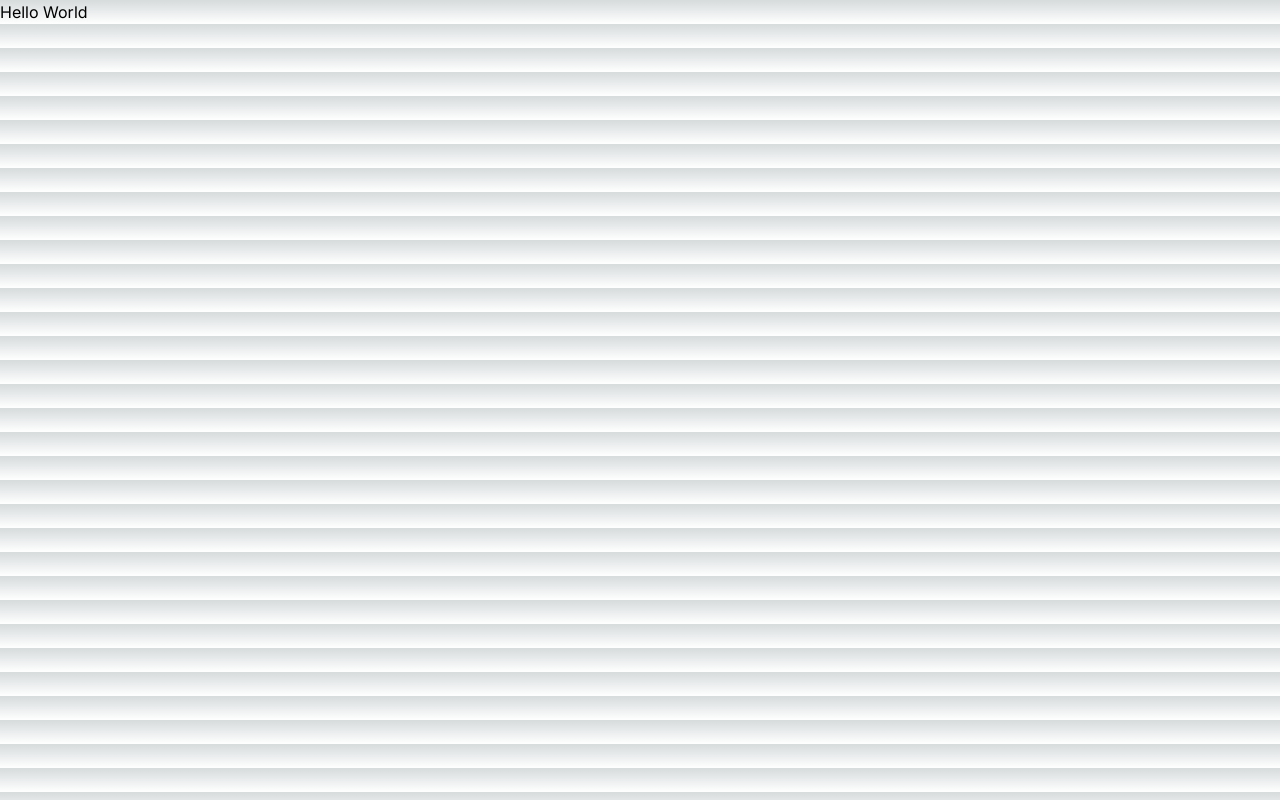
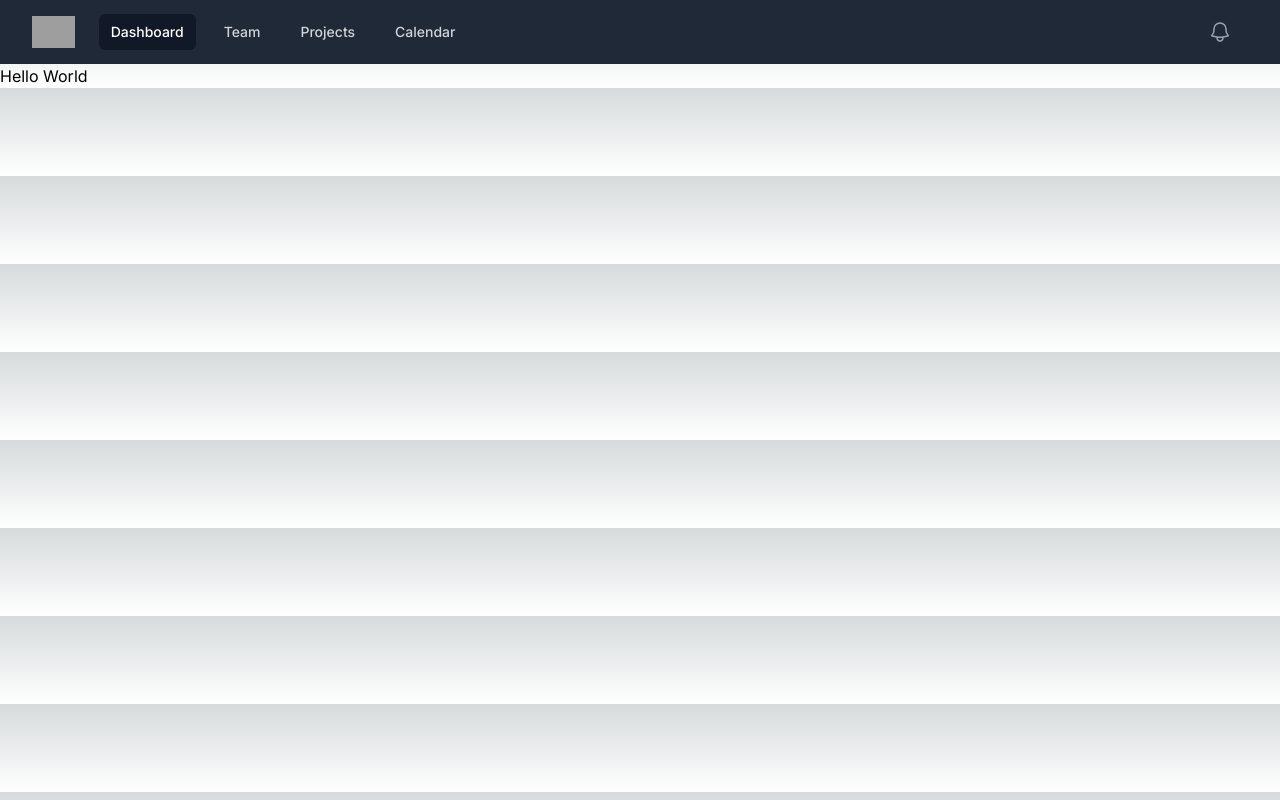
Before and after one commit to open-source-labs/Reactype-web, a Next.js app: page / in a window 1280 px wide. Built offline with nearby package versions, Linux system fonts and the light colour scheme; grey boxes are pictures that could not be loaded.

Commit message:
add navbar

```diff
--- a/next.config.js
+++ b/next.config.js
@@ -1,4 +1,8 @@
 /** @type {import('next').NextConfig} */
-const nextConfig = {}
+const nextConfig = {
+	images: {
+		domains: ['tailwindui.com'],
+	},
+};
 
-module.exports = nextConfig
+module.exports = nextConfig;
--- a/package.json
+++ b/package.json
@@ -9,6 +9,8 @@
 		"lint": "next lint"
 	},
 	"dependencies": {
+		"@headlessui/react": "^1.7.17",
+		"@heroicons/react": "^2.0.18",
 		"@types/node": "20.5.8",
 		"@types/react": "18.2.21",
 		"@types/react-dom": "18.2.7",
--- a/src/app/components/navbar.tsx
+++ b/src/app/components/navbar.tsx
@@ -1,7 +1,167 @@
-import React from 'react';
+'use client';
 
-const navbar = () => {
-	return <div>navbar</div>;
-};
+import { Bars3Icon, BellIcon, XMarkIcon } from '@heroicons/react/24/outline';
+import { Disclosure, Menu, Transition } from '@headlessui/react';
 
-export default navbar;
+import { Fragment } from 'react';
+import Image from 'next/image';
+
+const navigation = [
+	{ name: 'Dashboard', href: '#', current: true },
+	{ name: 'Team', href: '#', current: false },
+	{ name: 'Projects', href: '#', current: false },
+	{ name: 'Calendar', href: '#', current: false },
+];
+
+function classNames(...classes: (string | undefined | null | false)[]): string {
+	return classes.filter(Boolean).join(' ');
+}
+
+export default function Example() {
+	return (
+		<Disclosure as="nav" className="bg-gray-800">
+			{({ open }) => (
+				<>
+					<div className="mx-auto max-w-7xl px-2 sm:px-6 lg:px-8">
+						<div className="relative flex h-16 items-center justify-between">
+							<div className="absolute inset-y-0 left-0 flex items-center sm:hidden">
+								{/* Mobile menu button*/}
+								<Disclosure.Button className="relative inline-flex items-center justify-center rounded-md p-2 text-gray-400 hover:bg-gray-700 hover:text-white focus:outline-none focus:ring-2 focus:ring-inset focus:ring-white">
+									<span className="absolute -inset-0.5" />
+									<span className="sr-only">Open main menu</span>
+									{open ? (
+										<XMarkIcon className="block h-6 w-6" aria-hidden="true" />
+									) : (
+										<Bars3Icon className="block h-6 w-6" aria-hidden="true" />
+									)}
+								</Disclosure.Button>
+							</div>
+							<div className="flex flex-1 items-center justify-center sm:items-stretch sm:justify-start">
+								<div className="flex flex-shrink-0 items-center">
+									<Image
+										className="h-8 w-auto"
+										width={200}
+										height={200}
+										src="https://tailwindui.com/img/logos/mark.svg?color=indigo&shade=500"
+										alt="Your Company"
+									/>
+								</div>
+								<div className="hidden sm:ml-6 sm:block">
+									<div className="flex space-x-4">
+										{navigation.map((item) => (
+											<a
+												key={item.name}
+												href={item.href}
+												className={classNames(
+													item.current
+														? 'bg-gray-900 text-white'
+														: 'text-gray-300 hover:bg-gray-700 hover:text-white',
+													'rounded-md px-3 py-2 text-sm font-medium'
+												)}
+												aria-current={item.current ? 'page' : undefined}
+											>
+												{item.name}
+											</a>
+										))}
+									</div>
+								</div>
+							</div>
+							<div className="absolute inset-y-0 right-0 flex items-center pr-2 sm:static sm:inset-auto sm:ml-6 sm:pr-0">
+								<button
+									type="button"
+									className="relative rounded-full bg-gray-800 p-1 text-gray-400 hover:text-white focus:outline-none focus:ring-2 focus:ring-white focus:ring-offset-2 focus:ring-offset-gray-800"
+								>
+									<span className="absolute -inset-1.5" />
+									<span className="sr-only">View notifications</span>
+									<BellIcon className="h-6 w-6" aria-hidden="true" />
+								</button>
+
+								{/* Profile dropdown */}
+								<Menu as="div" className="relative ml-3">
+									<div>
+										<Menu.Button className="relative flex rounded-full bg-gray-800 text-sm focus:outline-none focus:ring-2 focus:ring-white focus:ring-offset-2 focus:ring-offset-gray-800">
+											<span className="absolute -inset-1.5" />
+											<span className="sr-only">Open user menu</span>
+										</Menu.Button>
+									</div>
+									<Transition
+										as={Fragment}
+										enter="transition ease-out duration-100"
+										enterFrom="transform opacity-0 scale-95"
+										enterTo="transform opacity-100 scale-100"
+										leave="transition ease-in duration-75"
+										leaveFrom="transform opacity-100 scale-100"
+										leaveTo="transform opacity-0 scale-95"
+									>
+										<Menu.Items className="absolute right-0 z-10 mt-2 w-48 origin-top-right rounded-md bg-white py-1 shadow-lg ring-1 ring-black ring-opacity-5 focus:outline-none">
+											<Menu.Item>
+												{({ active }) => (
+													<a
+														href="#"
+														className={classNames(
+															active ? 'bg-gray-100' : '',
+															'block px-4 py-2 text-sm text-gray-700'
+														)}
+													>
+														Your Profile
+													</a>
+												)}
+											</Menu.Item>
+											<Menu.Item>
+												{({ active }) => (
+													<a
+														href="#"
+														className={classNames(
+															active ? 'bg-gray-100' : '',
+															'block px-4 py-2 text-sm text-gray-700'
+														)}
+													>
+														Settings
+													</a>
+												)}
+											</Menu.Item>
+											<Menu.Item>
+												{({ active }) => (
+													<a
+														href="#"
+														className={classNames(
+															active ? 'bg-gray-100' : '',
+															'block px-4 py-2 text-sm text-gray-700'
+														)}
+													>
+														Sign out
+													</a>
+												)}
+											</Menu.Item>
+										</Menu.Items>
+									</Transition>
+								</Menu>
+							</div>
+						</div>
+					</div>
+
+					<Disclosure.Panel className="sm:hidden">
+						<div className="space-y-1 px-2 pb-3 pt-2">
+							{navigation.map((item) => (
+								<Disclosure.Button
+									key={item.name}
+									as="a"
+									href={item.href}
+									className={classNames(
+										item.current
+											? 'bg-gray-900 text-white'
+											: 'text-gray-300 hover:bg-gray-700 hover:text-white',
+										'block rounded-md px-3 py-2 text-base font-medium'
+									)}
+									aria-current={item.current ? 'page' : undefined}
+								>
+									{item.name}
+								</Disclosure.Button>
+							))}
+						</div>
+					</Disclosure.Panel>
+				</>
+			)}
+		</Disclosure>
+	);
+}
--- a/src/app/layout.tsx
+++ b/src/app/layout.tsx
@@ -2,6 +2,7 @@
 
 import { Inter } from 'next/font/google';
 import type { Metadata } from 'next';
+import Navbar from './components/Navbar';
 
 const inter = Inter({ subsets: ['latin'] });
 
@@ -17,7 +18,10 @@
 }) {
 	return (
 		<html lang="en">
-			<body className={inter.className}>{children}</body>
+			<body className={inter.className}>
+				<Navbar />
+				{children}
+			</body>
 		</html>
 	);
 }
```
Also changed, not shown: 1 other file (tests, documents, lock files or other folders).
